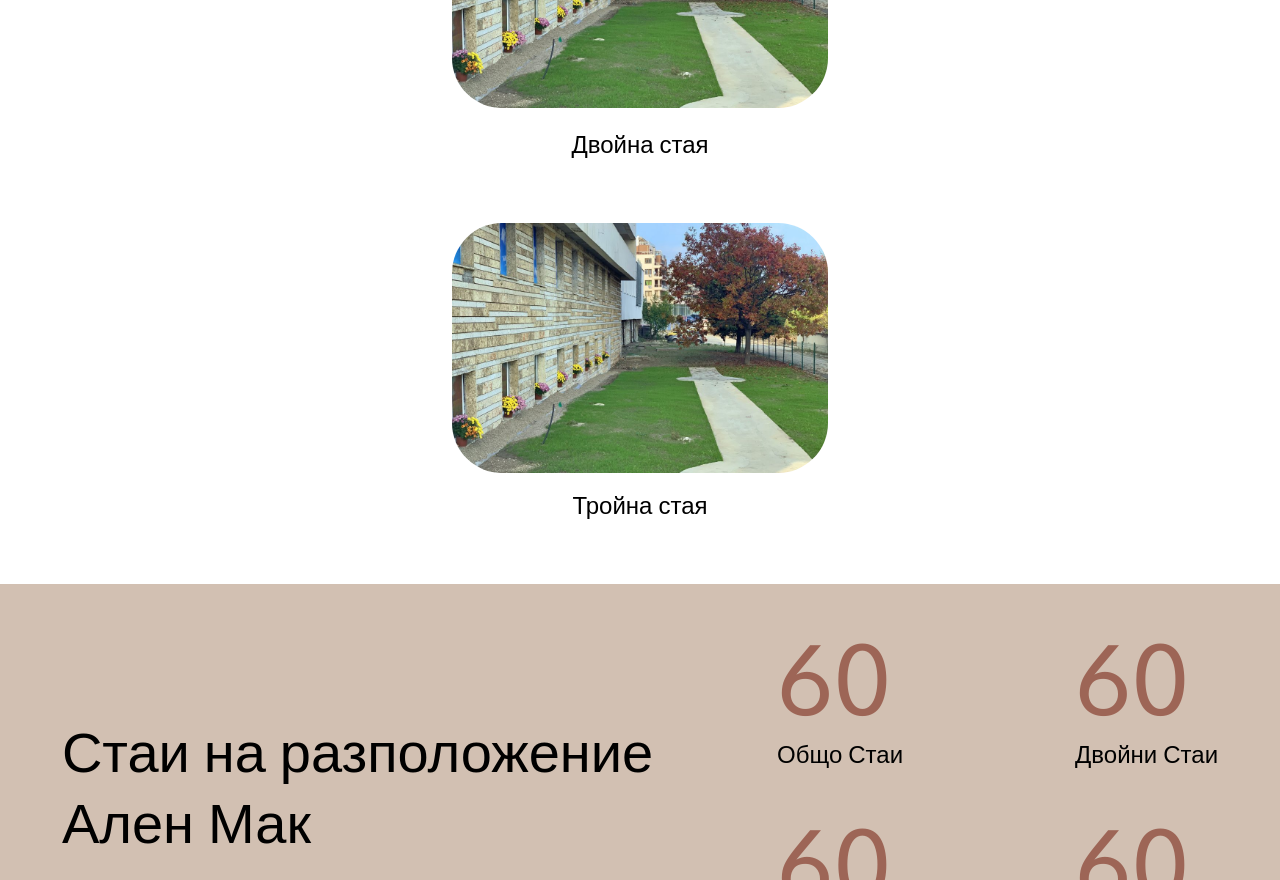
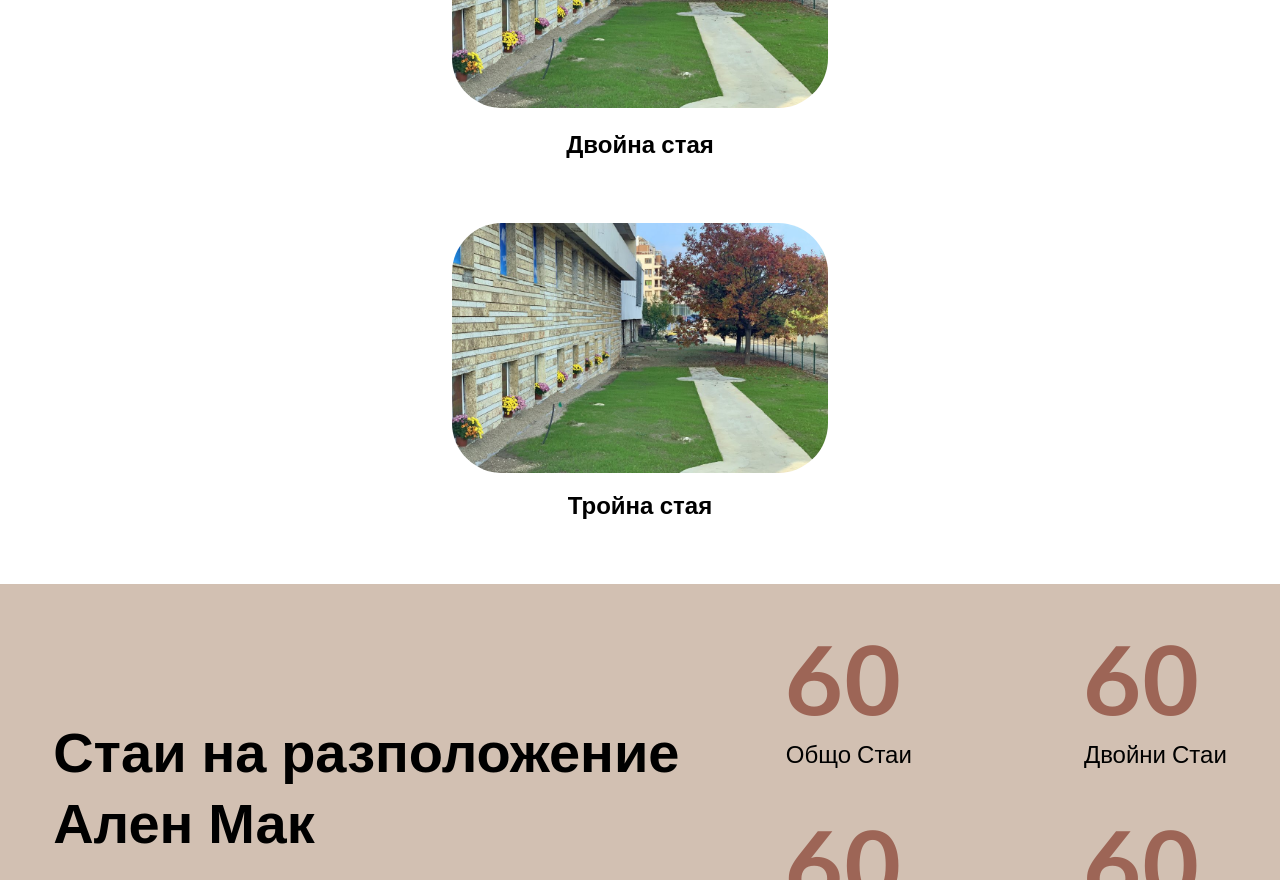
Before and after one commit to BlagovestT/alen-mak, a React (Create React App) app: page / in a window 1280 px wide. Shown: the part 1920-2800 px from the top of the page. Built offline with nearby package versions, Linux system fonts and the light colour scheme.

Commit message:
Fixed visual bugs

```diff
--- a/src/components/Accommodation/Room.css
+++ b/src/components/Accommodation/Room.css
@@ -39,7 +39,7 @@
 
 .room .room-cont h4 {
     font-size: 4rem;
-    font-weight: 400;
+    font-weight: 600;
     color: var(--clay);
 }
 
--- a/src/components/Home/CountLine.css
+++ b/src/components/Home/CountLine.css
@@ -19,7 +19,7 @@
 
 .countline .countline-left h2 {
     font-size: 3.5rem;
-    font-weight: normal;
+    font-weight: 600;
 }
 
 @media (max-width: 916px) {
@@ -78,6 +78,7 @@
     font-size: 6rem;
     font-weight: normal;
     color: var(--clay);
+    font-weight: 600;
 }
 
 .countline .countline-right .countline-box span {
--- a/src/components/Home/HomeAbout.css
+++ b/src/components/Home/HomeAbout.css
@@ -97,7 +97,7 @@
 
 .home-about .home-about-right div h4 {
     font-size: 1.5rem;
-    font-weight: normal;
+    font-weight: bold;
     margin-top: 1rem;
 }
 
--- a/src/components/Home/HospiceServices.css
+++ b/src/components/Home/HospiceServices.css
@@ -38,7 +38,7 @@
 
 .hospice-services .hospice-services-left h2 {
     font-size: 3rem;
-    font-weight: normal;
+    font-weight: bold;
     margin-bottom: 2rem;
     text-align: center;
     color: var(--clay);
--- a/src/components/Navbar.css
+++ b/src/components/Navbar.css
@@ -49,6 +49,7 @@
     transition: 250ms linear;
     border-bottom: 2px solid transparent;
     padding-bottom: 8px;
+    font-weight: 600;
 }
 
 .nav-menu a:hover {
```
